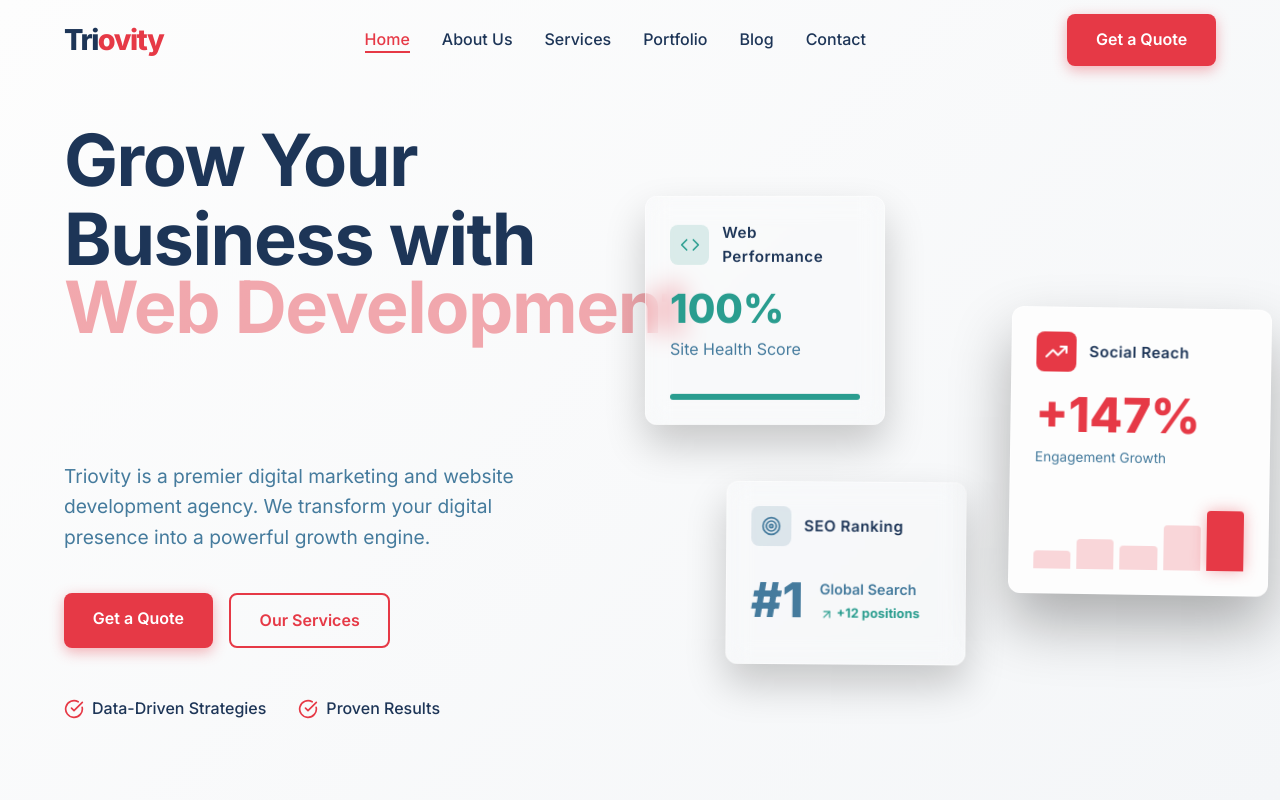
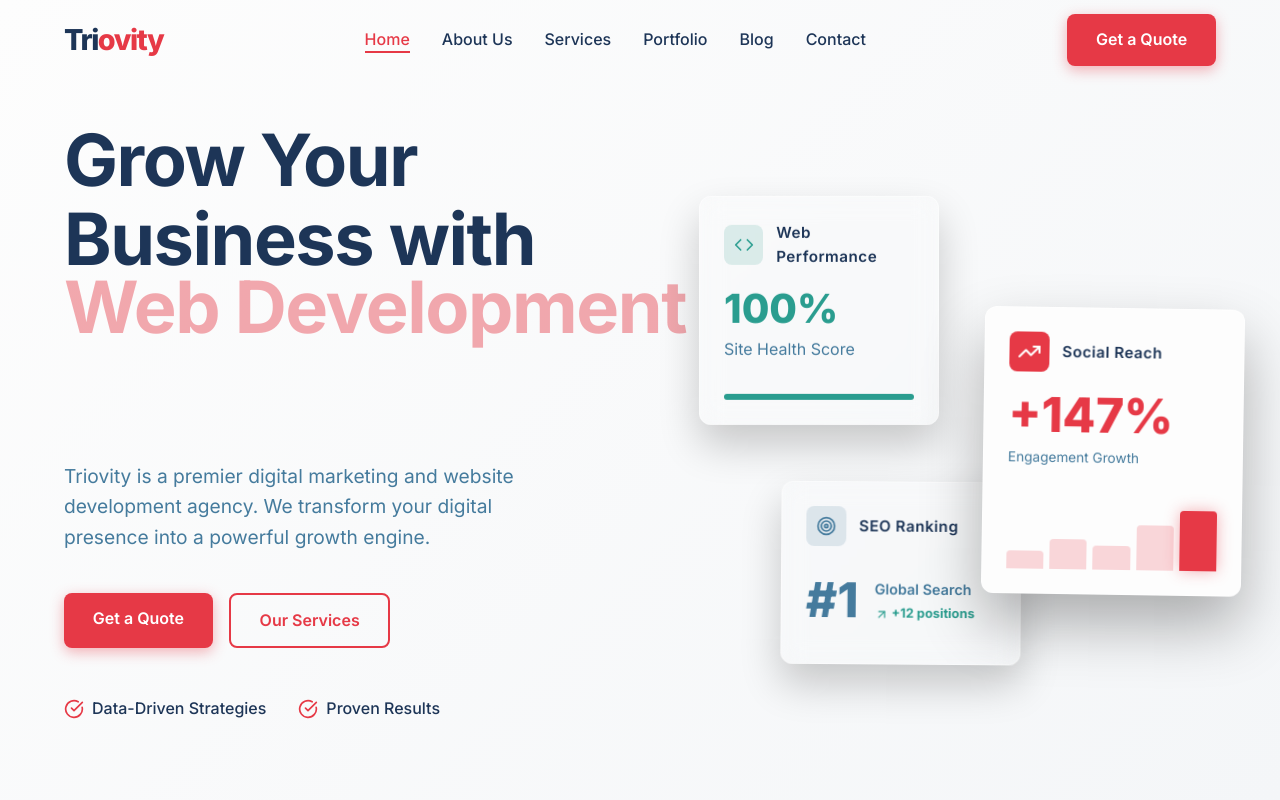
Before and after one commit to Hashirc/triovity-website, a React (Vite) app: page / in a window 1280 px wide. Shown: the top 800 px of the page. Built offline with nearby package versions, Linux system fonts and the light colour scheme.

Commit message:
Fix CSS position of bento dashboard cards to prevent cutoff

```diff
--- a/src/pages/Home.css
+++ b/src/pages/Home.css
@@ -91,19 +91,19 @@
 /* Positions */
 .card-top-left {
   top: 5%;
-  left: -5%;
+  left: 5%;
   width: 240px;
 }
 
 .card-center-right {
   top: 30%;
-  right: -10%;
+  right: -5%;
   width: 260px;
 }
 
 .card-bottom-left {
   bottom: 0%;
-  left: 10%;
+  left: 20%;
   width: 240px;
 }
 
```
